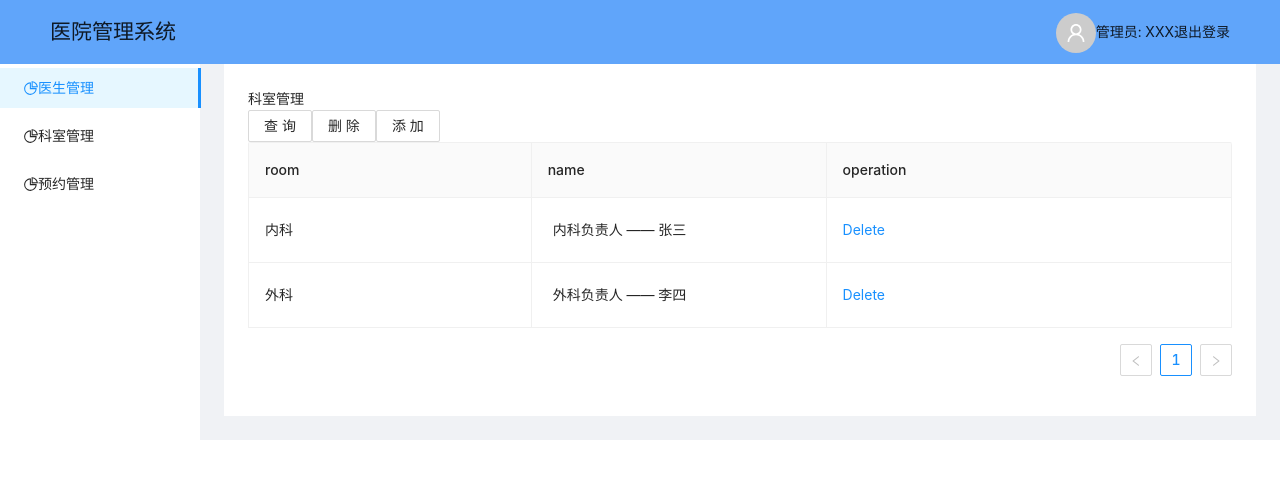
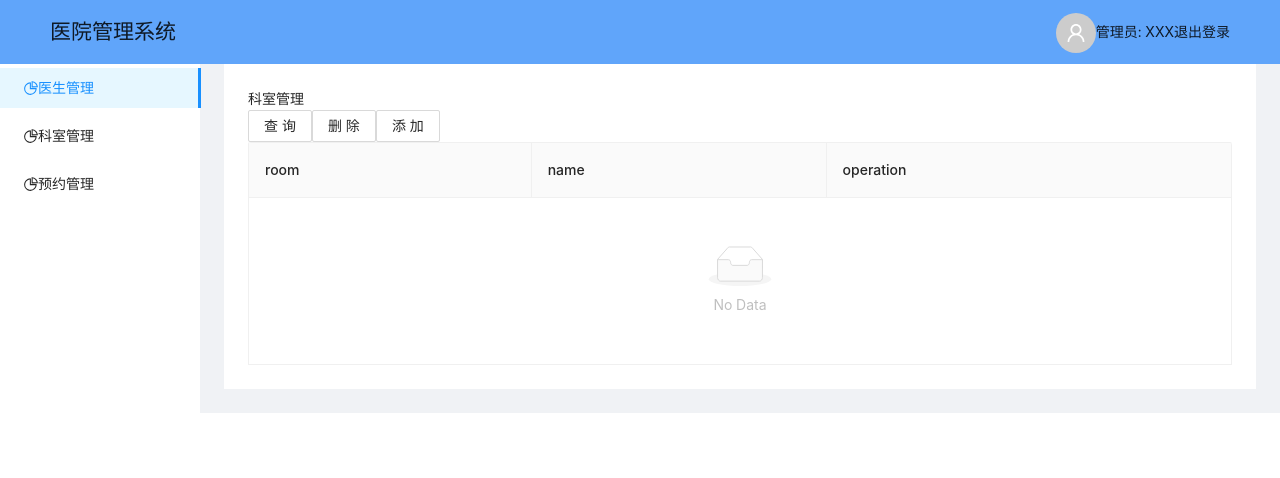
Before and after one commit to kongmingLatern/hospitalOrder, a Vue app: page /room in a window 1280 px wide. Shown: the top 478 px of the page. Built offline with nearby package versions, Linux system fonts and the light colour scheme.

Commit message:
feat: change dataStruct

```diff
--- a/src/views/home/OrderList.vue
+++ b/src/views/home/OrderList.vue
@@ -12,7 +12,7 @@
       <template v-if="column.dataIndex === 'name'">
         <div class="editable-cell">
           <div v-if="editableData[record.key]" class="editable-cell-input-wrapper">
-            <a-input v-model:value="editableData[record.key].name" @pressEnter="save(record.key)" />
+            <a-input v-model="editableData[record.key].name" @pressEnter="save(record.key)" />
             <check-outlined class="editable-cell-icon-check" @click="save(record.key)" />
           </div>
           <div v-else class="editable-cell-text-wrapper">
@@ -30,8 +30,7 @@
   </a-table>
 </template>
 <script lang="ts" setup>
-import { computed, reactive, ref } from 'vue';
-import type { Ref, UnwrapRef } from 'vue';
+import { computed, reactive } from 'vue';
 import { CheckOutlined, EditOutlined } from '@ant-design/icons-vue';
 import { cloneDeep } from 'lodash-es';
 
@@ -40,7 +39,7 @@ interface OrderListType {
   name: string;
   age: number;
   order: string;
-  dateTime: Date;
+  dateTime: string;
 }
 
 const columns = [
@@ -66,45 +65,45 @@ const columns = [
     dataIndex: 'operation',
   },
 ];
-const dataSource: Ref<OrderListType[]> = ref([
+let dataSource: OrderListType[] = reactive([
   {
     id: '0',
     name: '医生1',
     age: 32,
     order: '牙科',
-    dateTime: new Date(),
+    dateTime: new Date().toLocaleString(),
   },
   {
     id: '1',
     name: '医生2',
     age: 30,
     order: '皮肤',
-    dateTime: new Date(),
+    dateTime: new Date().toLocaleString(),
   },
 ]);
-const count = computed(() => dataSource.value.length + 1);
-const editableData: UnwrapRef<Record<string, OrderListType>> = reactive({});
+const count = computed(() => dataSource.length + 1);
+const editableData: Record<string, OrderListType> = reactive({});
 
 const edit = (id: string) => {
-  editableData[id] = cloneDeep(dataSource.value.filter(item => id === item.id)[0]);
+  editableData[id] = cloneDeep(dataSource.filter(item => id === item.id)[0]);
 };
 const save = (id: string) => {
-  Object.assign(dataSource.value.filter(item => id === item.id)[0], editableData[id]);
+  Object.assign(dataSource.filter(item => id === item.id)[0], editableData[id]);
   delete editableData[id];
 };
 
 const onDelete = (id: string) => {
-  dataSource.value = dataSource.value.filter(item => item.id !== id);
+  dataSource = dataSource.filter(item => item.id !== id);
 };
 const handleAdd = () => {
   const newData = {
-    id: `${count.value}`,
-    name: `Edward King ${count.value}`,
+    id: `${count}`,
+    name: `Edward King ${count}`,
     age: 32,
     order: '皮肤科',
     dateTime: new Date()
   };
-  dataSource.value.push(newData);
+  dataSource.push(newData);
 };
 </script>
 <style lang="scss" scoped>
--- a/src/views/home/RoomList.vue
+++ b/src/views/home/RoomList.vue
@@ -30,8 +30,7 @@
   </a-table>
 </template>
 <script lang="ts" setup>
-import { computed, reactive, ref } from 'vue';
-import type { Ref, UnwrapRef } from 'vue';
+import { computed, reactive } from 'vue';
 import { CheckOutlined, EditOutlined } from '@ant-design/icons-vue';
 import { cloneDeep } from 'lodash-es';
 
@@ -56,20 +55,10 @@ const columns = [
     dataIndex: 'operation',
   },
 ];
-let dataSource: RoomType[] = reactive([
-  {
-    id: '0',
-    name: '内科负责人 —— 张三',
-    room: '内科'
-  },
-  {
-    id: '1',
-    name: '外科负责人 —— 李四',
-    room: '外科'
-  },
-]);
+let dataSource: RoomType[] = reactive([]);
+
 const count = computed(() => dataSource.length + 1);
-const editableData: UnwrapRef<Record<string, RoomType>> = reactive({});
+const editableData: Record<string, RoomType> = reactive({});
 
 const edit = (id: string) => {
   editableData[id] = cloneDeep(dataSource.filter(item => id === item.id)[0]);
```
